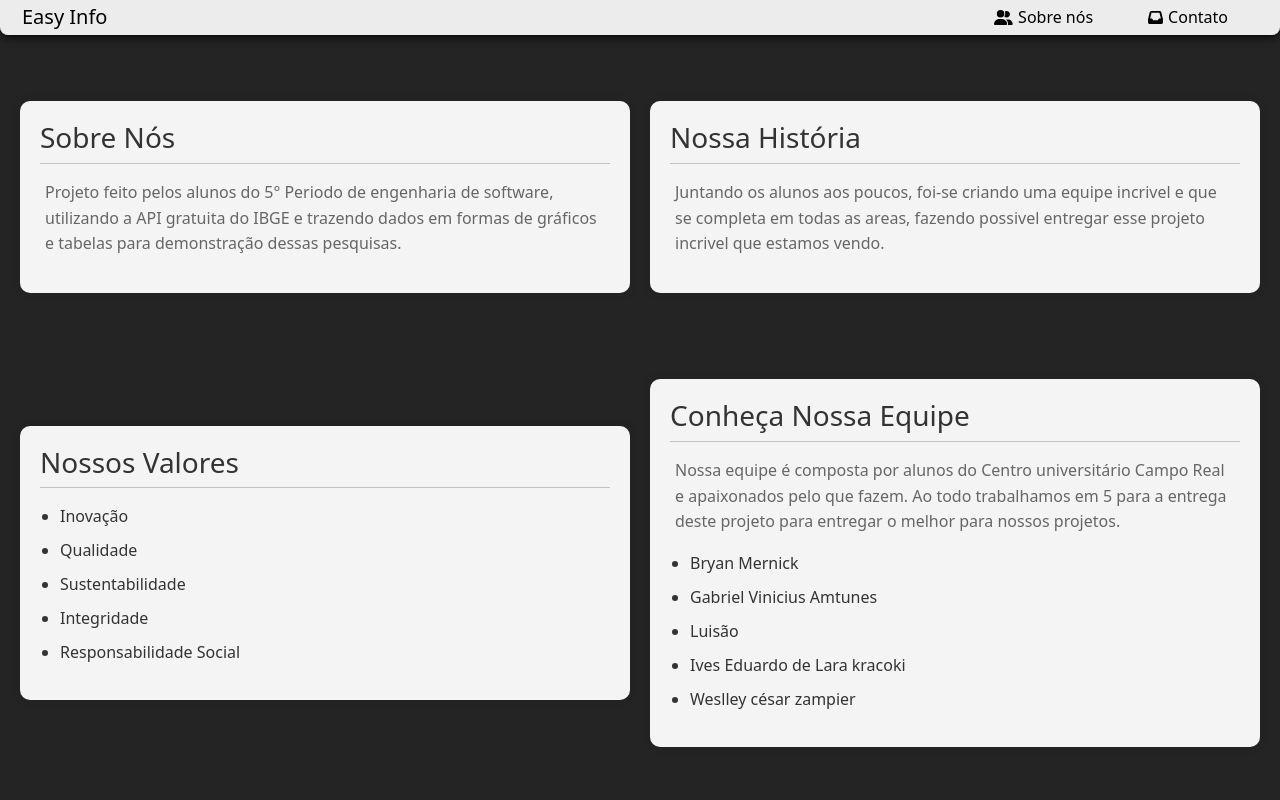
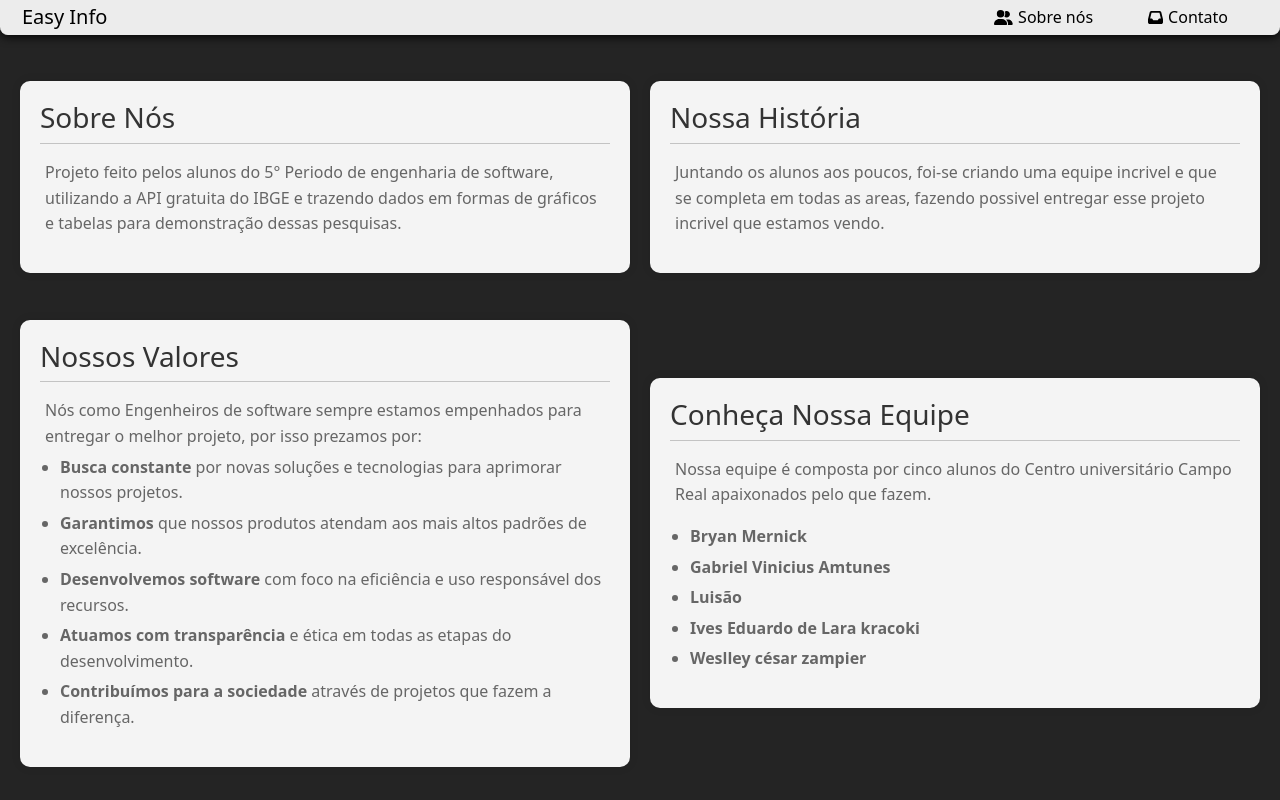
Before and after one commit to TurkFlame/dashboardIBGE, a React (Vite) app: page /sobre-nos in a window 1280 px wide. Built offline with nearby package versions, Linux system fonts and the light colour scheme.

Commit message:
feat: ajuste no layout da tela sobrenos

```diff
--- a/src/index.css
+++ b/src/index.css
@@ -396,7 +396,9 @@
  }
 
  .sobre-nos-container li {
-   margin-bottom: 10px;
+   margin-bottom: 5px;
+   color: #666;
+   line-height: 1.6;
  }
 
  /* Página contato */
--- a/src/pages/sobreNos.tsx
+++ b/src/pages/sobreNos.tsx
@@ -29,12 +29,16 @@ const SobreNos: React.FC = () => {
         <section>
           <h3>Nossos Valores</h3>
           <hr className='mt-1' />
+          <p>
+            Nós como Engenheiros de software sempre estamos empenhados para entregar o melhor projeto,
+            por isso prezamos por:
+          </p>
           <ul className='mb-3'>
-            <li>Inovação</li>
-            <li>Qualidade</li>
-            <li>Sustentabilidade</li>
-            <li>Integridade</li>
-            <li>Responsabilidade Social</li>
+            <li><b>Busca constante</b> por novas soluções e tecnologias para aprimorar nossos projetos.</li>
+            <li><b>Garantimos</b> que nossos produtos atendam aos mais altos padrões de excelência.</li>
+            <li><b>Desenvolvemos software</b> com foco na eficiência e uso responsável dos recursos.</li>
+            <li><b>Atuamos com transparência</b> e ética em todas as etapas do desenvolvimento.</li>
+            <li><b>Contribuímos para a sociedade</b> através de projetos que fazem a diferença.</li>
           </ul>
         </section>
       </div>
@@ -44,17 +48,16 @@ const SobreNos: React.FC = () => {
           <h3>Conheça Nossa Equipe</h3>
           <hr className='mt-1' />
           <p className='mb-3'>
-            Nossa equipe é composta por alunos do Centro universitário Campo Real e
-            apaixonados pelo que fazem. Ao todo trabalhamos em 5 para a entrega deste projeto para
-            entregar o melhor para nossos projetos.
+            Nossa equipe é composta por cinco alunos do Centro universitário Campo Real
+            apaixonados pelo que fazem.
           </p>
 
           <ul className='mb-3'>
-            <li>Bryan Mernick</li>
-            <li>Gabriel Vinicius Amtunes</li>
-            <li>Luisão</li>
-            <li>Ives Eduardo de Lara kracoki</li>
-            <li>Weslley césar zampier</li>
+            <li><b>Bryan Mernick</b></li>
+            <li><b>Gabriel Vinicius Amtunes</b></li>
+            <li><b>Luisão</b></li>
+            <li><b>Ives Eduardo de Lara kracoki</b></li>
+            <li><b>Weslley césar zampier</b></li>
           </ul>
         </section>
       </div>
```
